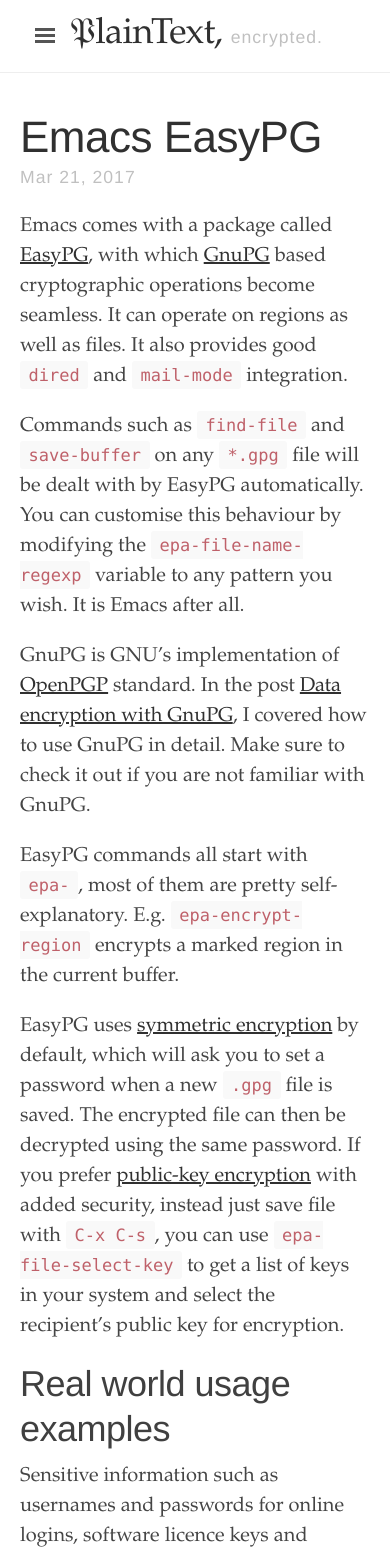
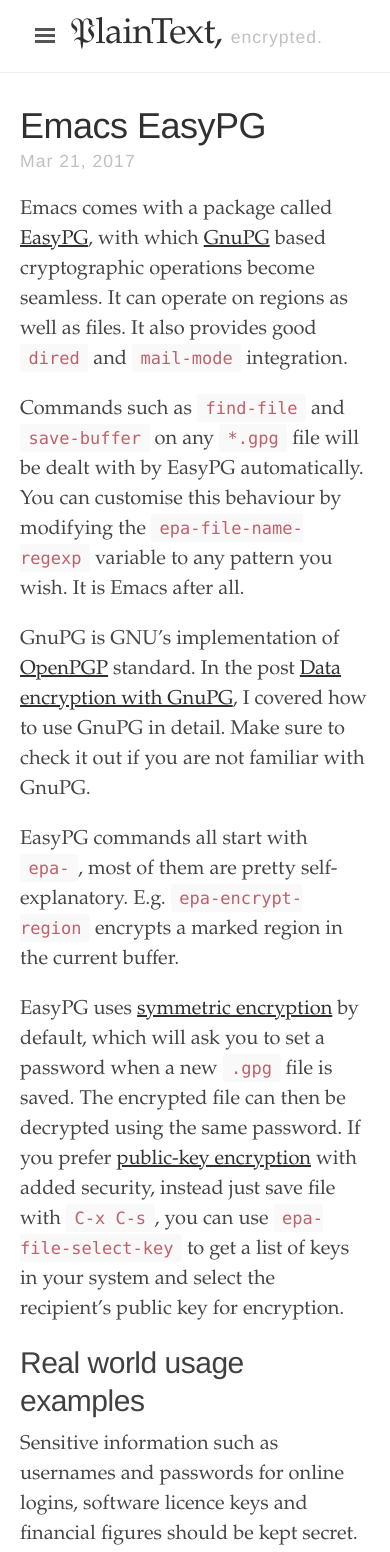
Before and after one commit to elfoak/elfoak.github.io, a Jekyll site: the page built from index.html, in a window 390 px wide. Shown: the top 1552 px of the page. Built offline with Jekyll 4.4.1, drawn with Linux system fonts in a browser that asks for light colours.

Commit message:
Decrease heading size on mobile for readability

```diff
--- a/_sass/_ed.scss
+++ b/_sass/_ed.scss
@@ -141,19 +141,36 @@
   font-size: 1.8rem;
 }
 
-h3, h4, h5 {
-  font-size: 1.4rem;
-}
-
 h3 {
   margin-top: 1.5rem;
 
 }
 
+h3, h4, h5 {
+  font-size: 1.4rem;
+}
+
+@media (max-width: 38em) {
+  h1 {
+    font-size: 1.8rem;
+  }
+
+  h2 {
+    font-size: 1.5rem;
+  }
+
+  h3 {
+    margin-top: 1.2rem;
+  }
+
+  h3, h4, h5 {
+    font-size: 1.2rem;
+  }
+}
+
 h4, h5, h6 {
   margin-top: 1rem;
 }
-
 
 /* Body text */
 p {
```
